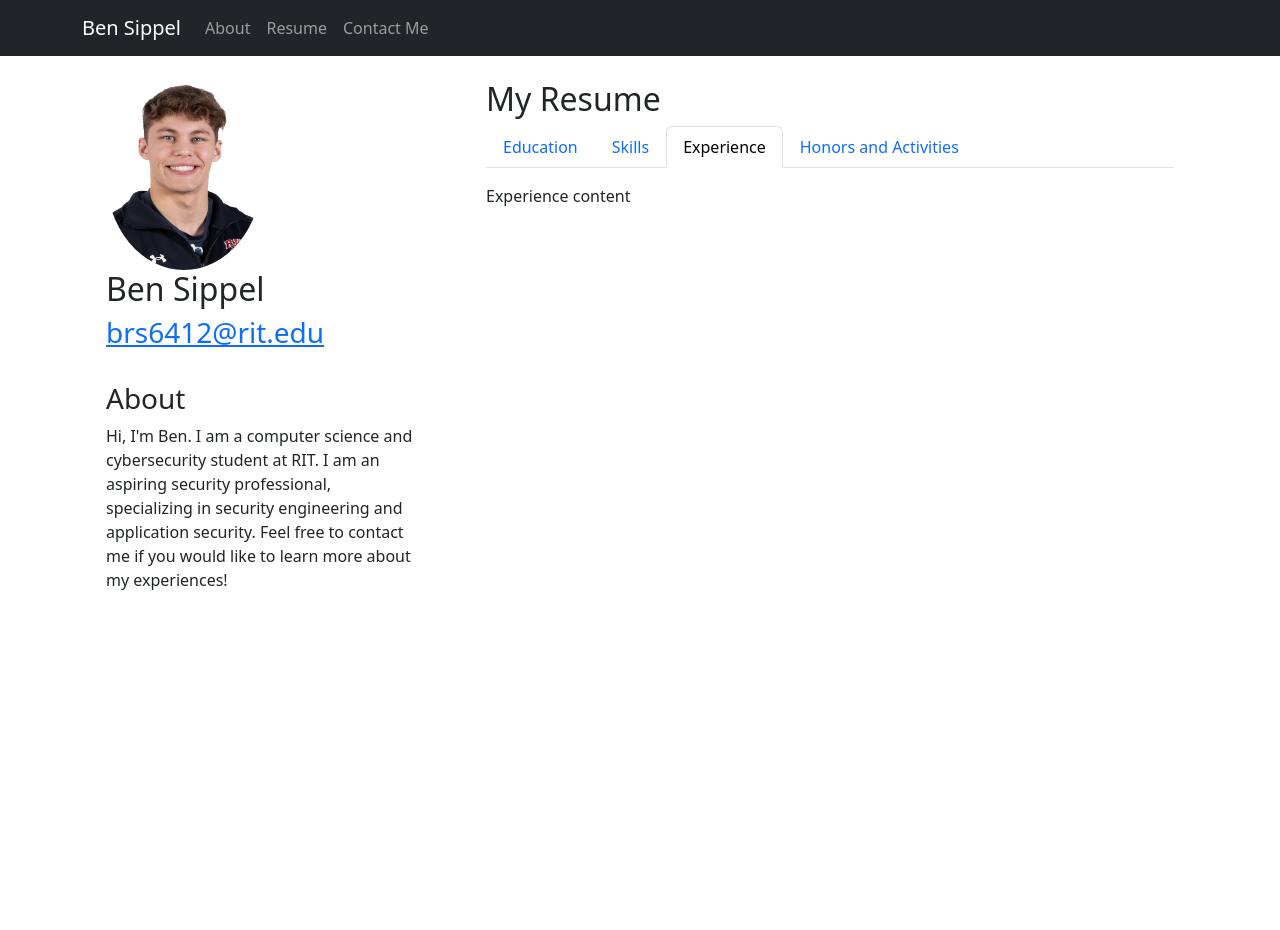
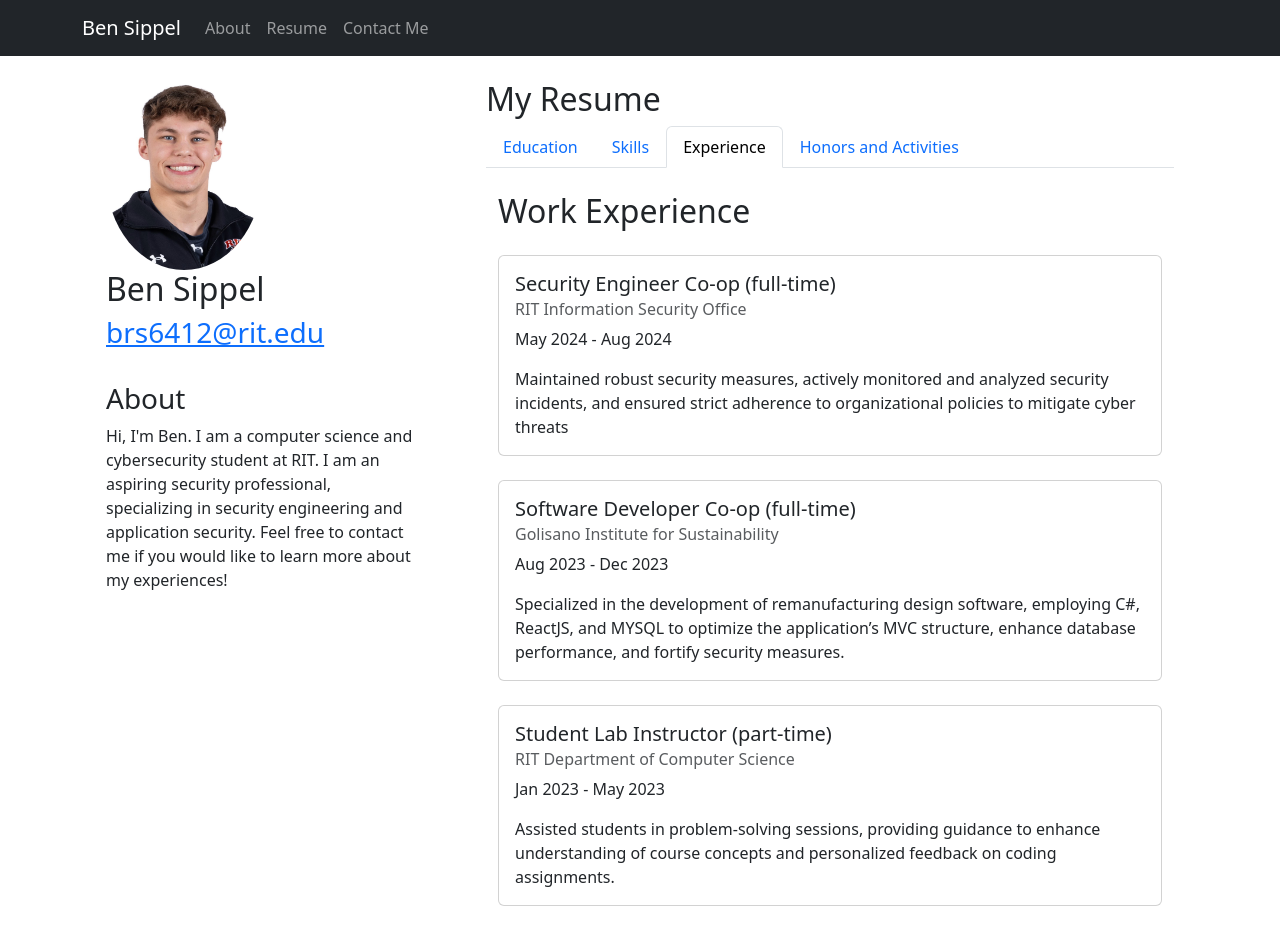
Before and after one commit to brs6412/personal-site, a React (Create React App) app: page /resume in a window 1280 px wide. Both pictures are taken after a click on the tab "Experience". Before the commit the page ends 800 px from the top, so only its background shows below. Built offline with nearby package versions, Linux system fonts and the light colour scheme.

Commit message:
Experience page complete

```diff
--- /dev/null
+++ b/src/components/Experience.js
@@ -0,0 +1,29 @@
+import React from "react";
+import { Container, Row, Col, Card } from "react-bootstrap";
+import workExperience from "../assets/experience";
+
+const Experience = () => {
+  return (
+    <Container>
+      <h2 className="my-4">Work Experience</h2>
+      {workExperience.map((job, index) => (
+        <Row key={index} className="mb-4">
+          <Col>
+            <Card>
+              <Card.Body>
+                <Card.Title>{job.title}</Card.Title>
+                <Card.Subtitle className="mb-2 text-muted">
+                  {job.company}
+                </Card.Subtitle>
+                <Card.Text>{job.dates}</Card.Text>
+                <Card.Text>{job.description}</Card.Text>
+              </Card.Body>
+            </Card>
+          </Col>
+        </Row>
+      ))}
+    </Container>
+  );
+};
+
+export default Experience;
--- a/src/components/Resume.js
+++ b/src/components/Resume.js
@@ -2,6 +2,7 @@ import React, { useState } from "react";
 import { Container, Tab, Tabs } from "react-bootstrap";
 import Education from "./Education";
 import Skills from "./Skills";
+import Experience from "./Experience";
 
 export default function Resume() {
   const [key, setKey] = useState("education");
@@ -22,7 +23,7 @@ export default function Resume() {
           <Skills />
         </Tab>
         <Tab eventKey="experience" title="Experience">
-          Experience content
+          <Experience />
         </Tab>
         <Tab eventKey="honors-activities" title="Honors and Activities">
           All my honors here
```
